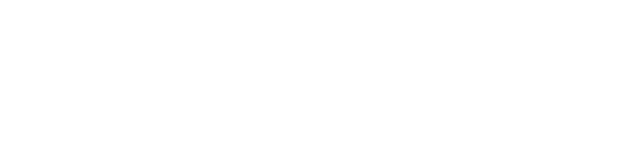
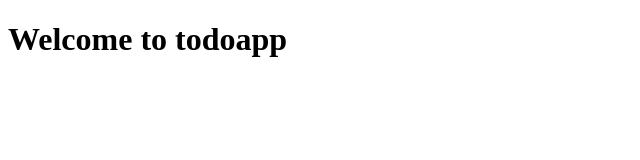
Before and after one commit to LeBorgneAntoine/leborgneantoine.github.io, a website: page index.html in a window 1280 px wide. Shown: the whole page, without its empty margins (0-640 px from the left). Drawn offline with Linux system fonts and the light colour scheme.

Commit message:
first commit

```diff
--- a/index.html
+++ b/index.html
@@ -10,6 +10,6 @@
 
 </head>
 <body>
-
+    <h1>Welcome to todoapp</h1>
 </body>
 </html>
```
